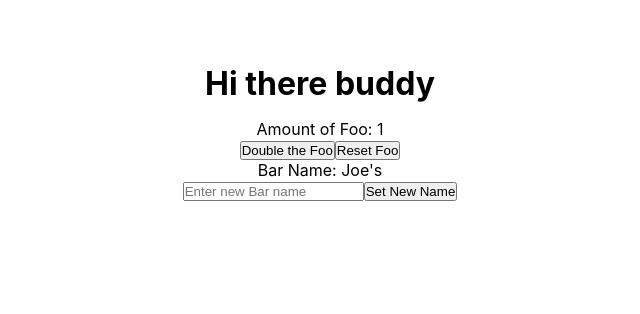
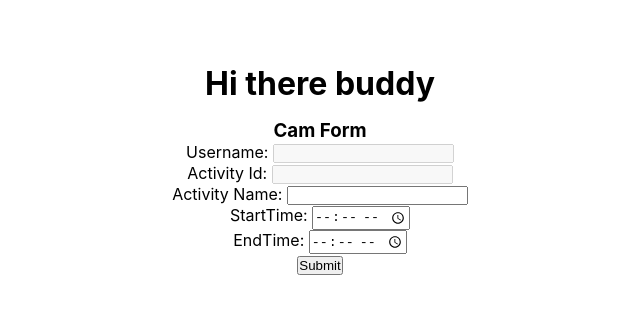
Before and after one commit to quipcode/cam, a React (Create React App) app: page / in a window 1280 px wide. Shown: the top 314 px of the page, without its empty margins (320-960 px from the left). Built offline with nearby package versions, Linux system fonts and the light colour scheme.

Commit message:
made a basic form to collect activityname, starttime, & endtime

```diff
--- a/src/App.tsx
+++ b/src/App.tsx
@@ -22,6 +22,7 @@ import CamThemeWrapper from './cam/components/CamThemeWrapper';
 import Donuts from './cam/containers/Donuts';
 import CamColorProvider from './cam/context/camColorContext';
 import FooBarApp from './fooBar';
+import CamFoo from './camFoo';
 function App() {
   return (
     <div className="App">
@@ -40,7 +41,8 @@ function App() {
         </a>
       </header> */}
       <h1>Hi there buddy</h1>
-      <FooBarApp/>
+      {/* <FooBarApp/> */}
+      <CamFoo/>
       {/* <BasicDonut/> */}
       {/* <ScheduleContext/> */}
       {/* <VersionContext/> */}
--- /dev/null
+++ b/src/camFoo/camForm.tsx
@@ -0,0 +1,45 @@
+import React from 'react';
+
+const CamForm = () => {
+
+    return (
+        <div>
+            <h3>Cam Form</h3>
+            <form onSubmit={(e) => {
+                e.preventDefault()
+                console.log("bob is in lovse")
+                console.log(e.target)
+                const form = e.target;
+                // get the field that you want
+                //@ts-ignore
+                const userName = form.elements['userName'].value
+                //@ts-ignore
+                const activityId = form.elements['activityId'].value
+                //@ts-ignore
+                const activityName = form.elements['activityName'].value;
+                //@ts-ignore
+                const startTime = form.elements['startTime'].value;
+                //@ts-ignore
+                const endTime = form.elements['endTime'].value;
+                console.log(userName, activityId, startTime, endTime, activityName)
+            }
+            }>
+
+                <label htmlFor='userName'>Username: </label>
+                <input type="text" id='userName' name='userName' disabled /> <br />
+                <label htmlFor='activityId'>Activity Id: </label>
+                <input type="text" id='activityId' name='activityId' disabled /> <br />
+                <label htmlFor='activityName'>Activity Name: </label>
+                <input type="text" id='activityName' name='activityName' /> <br />
+                <label htmlFor="startTime">StartTime: </label>
+                <input type="time" name='startTime' id='startTime' /> <br />
+                <label htmlFor="endTime" >EndTime: </label>
+                <input type="time" name='endTime' id='endTime' /> <br />
+
+                <input type="submit" value="Submit"/>
+            </form>
+        </div>
+    )
+}
+
+export default CamForm
--- /dev/null
+++ b/src/camFoo/index.tsx
@@ -0,0 +1,19 @@
+import React from 'react';
+import ReactDom from 'react-dom';
+// import { FooBarProvider } from './fooBarContext';
+// import { Foo } from './foo';
+// import { Bar } from './bar';
+import CamForm from './camForm';
+
+function CamFoo() {
+    return (
+
+        <CamForm/>
+        // <FooBarProvider>
+        //     <Foo />
+        //     <Bar />
+        // </FooBarProvider>
+    )
+}
+
+export default CamFoo;
```
